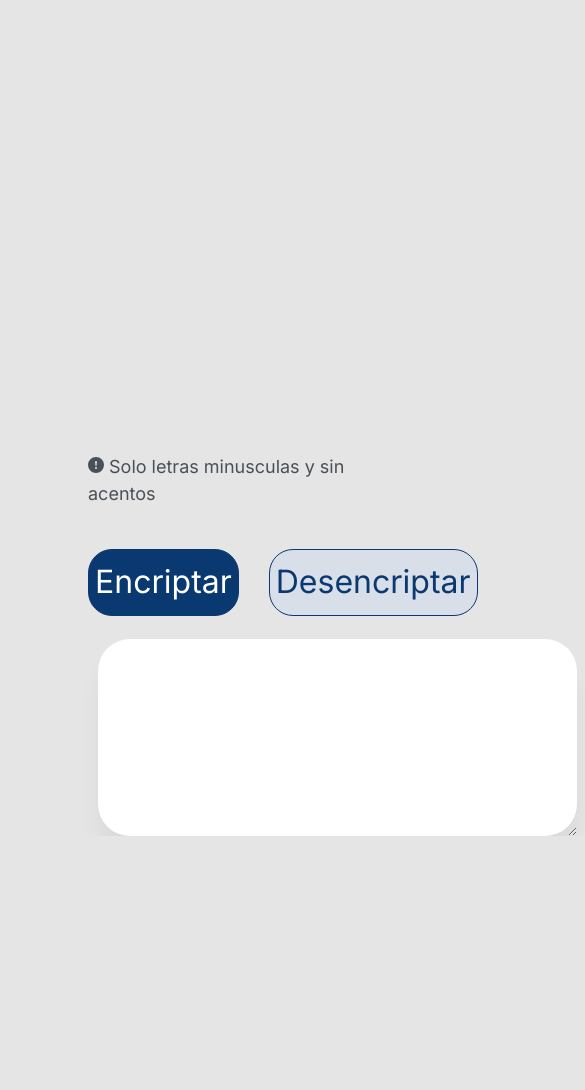
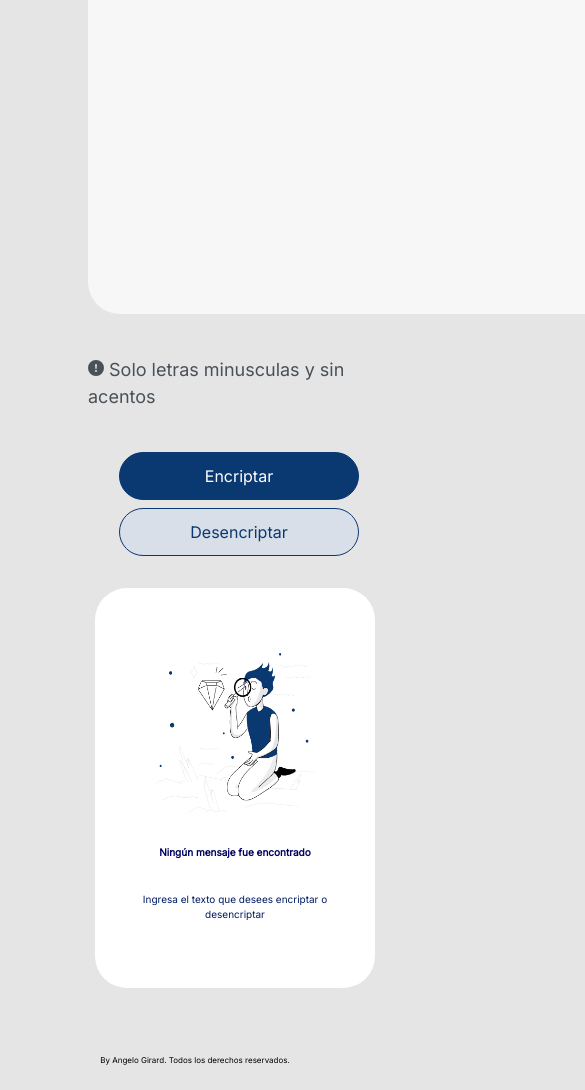
Before and after one commit to AGirard01/Encriptador, a plain HTML site: page index.html in a window 390 px wide. Shown: the part 232-1322 px from the top of the page, 585 px wide, since content can reach past the window. Before the commit the page ends 1068 px from the top, so only its background shows below. Drawn offline with Linux system fonts and the light colour scheme.

Commit message:
visualizacion de desktop

```diff
--- a/index.html
+++ b/index.html
@@ -4,19 +4,20 @@
     <meta charset="UTF-8">
     <meta http-equiv="X-UA-Compatible" content="IE=edge">
     <meta name="viewport" content="width=device-width, initial-scale=1.0">
-    <link rel="stylesheet" href="/Encriptador/style.css">
+    <link rel="stylesheet" href="./style.css">
     <link rel="preconnect" href="https://fonts.googleapis.com">
     <link rel="preconnect" href="https://fonts.gstatic.com" crossorigin>
     <link href="https://fonts.googleapis.com/css2?family=Inter&display=swap" rel="stylesheet">
     <title>Encriptador</title>
 </head>
 <body>
+    <div id="contenido">
         <header>
-        <img class="logo" src="/Encriptador/imagenes/Frame 6.png" alt="logo de alura">
+            <img class="logo" src="./imagenes/Frame 6.png" alt="logo de alura">
         </header>
         <main>
-        <section>
-            <textarea class="text-area" cols="30" rows="10" placeholder="Ingrese el texto aqui" input type="text" pattern="[a-z]"></textarea>
+            <section class="contenedor-entrada">
+                <textarea class="text-area" placeholder="Ingrese el texto aqui" maxlength="400" input type="text" pattern="[a-z]"></textarea>
                 <div>
                     <h6 class="informacion"><svg xmlns="http://www.w3.org/2000/svg" width="16" height="16" fill="currentColor" class="bi bi-exclamation-circle-fill" viewBox="0 0 16 16">
                         <path d="M16 8A8 8 0 1 1 0 8a8 8 0 0 1 16 0zM8 4a.905.905 0 0 0-.9.995l.35 3.507a.552.552 0 0 0 1.1 0l.35-3.507A.905.905 0 0 0 8 4zm.002 6a1 1 0 1 0 0 2 1 1 0 0 0 0-2z"/>
@@ -27,13 +28,22 @@
                     <button class="btn-desencriptar" onclick="btnDesencriptar()">Desencriptar</button>
                 </div>
             </section>
-        <section>
-            <textarea class="mensaje" cols="20" rows="10" input readonly></textarea>
+            <section class="contenedor-salida">
+                <div class="campo-salida">
+                    <img class="ilustracion" src="./imagenes/Muñeco.png" alt="">
+                    <p>Ningún mensaje fue encontrado</p>
+                    <p>Ingresa el texto que desees encriptar o desencriptar</p>
+                </div>
                 <div>
+                    <textarea class="mensaje" input readonly></textarea>
                     <button class="copiar" onclick="copyContent()">Copiar</button>
                 </div>
             </section>
         </main>
+        <footer>
+            <p class="footer">By Angelo Girard. Todos los derechos reservados.</p>
+        </footer>
+    </div>
 <script src="/script.js"></script>
 </body>
 </html>
--- a/script.js
+++ b/script.js
@@ -1,5 +1,7 @@
 const textArea = document.querySelector(".text-area");
 const mensaje = document.querySelector(".mensaje");
+const campoSalida = document.querySelector(".campo-salida");
+const btnCopiar = document.querySelector(".copiar");
 
 //La letra "e" es convertida para "enter"
 //La letra "i" es convertida para "imes"
@@ -10,8 +12,11 @@ const mensaje = document.querySelector(".mensaje");
 function btnEncriptar(){
     const textoEncriptado = encriptar(textArea.value)
     mensaje.value = textoEncriptado
+    console.log(textoEncriptado);
     textArea.value = "";
-    mensaje.style.backgroundImage = "none"
+    campoSalida.style.display = "none"
+    btnCopiar.style.display = "block"
+    mensaje.style.display = "block"
 }
 
 function encriptar(stringEncriptada) {
--- a/style.css
+++ b/style.css
@@ -5,6 +5,13 @@
     font-size: 32px;
     line-height: 150%;
 }
+
+#contenido {
+    max-width: 1024px;
+    margin: 0 auto;
+}
+
+/*CONTENEDOR DE ENTRADA*/
 
 .logo{
     padding-top: 10px;
@@ -14,73 +21,144 @@
 
 main{
     display: flex;
+    justify-content: space-between;
+    gap: 40px;
     margin-bottom: 50px;
     margin-left: 80px;
+}
+
+.contenedor-entrada {
+    display: flex;
+    flex-direction: column;
 }
 
 .text-area{
     border: none;
     color: #0A3871;
-    margin-top: 90px;
     text-transform: lowercase;
+    width: 580px;
+    height: 320px;
+    padding: 30px;
+    border-radius: 32px;
+    background-color: rgba(255, 255, 255, 0.7);
+    resize: none;
+    margin-top: 48px;
+    font-family: 'Inter', sans-serif;
+    font-size: 16px;
+    color: #00045F;
 }
-::placeholder{color: #0A3871; }
+::placeholder{
+    font-family: 'Inter', sans-serif;
+    font-size: 16px;
+    color: #0A3871;
+}
 .text-area:focus{
     outline: none;
 }
 
+.ilustracion {
+    width: 280px;
+    height: 280px;
+    background: white;
+}
+
+/*CONTENEDOR DE SALIDA*/
+
+.contenedor-salida {
+    display: flex;
+    justify-content: center;
+    flex-direction: column;
+    width: 240px;
+    height: 540px;
+    border-radius: 32px;
+    background-color: white;
+    padding: 30px;
+}
+
 .mensaje{
+    /*background: white;*/
+    /*background-image: url(/imagenes/Muñeco.png);
+    background-repeat: no-repeat;
+    background-position: center;*/
+    display: none;
+    height: 480px;
+    resize: none;
     background: white;
-    background-image: url(/imagenes/Muñeco.png);
-    background-repeat: no-repeat;
-    background-position: center;
     border: none;
-    border-radius: 24px;
+    padding: 0;
+    font-family: 'Inter', sans-serif;
+    font-size: 16px;
     color: #0A3871;
-    margin-left: 98px;
-    margin-top: 20px;
-    padding-left: 20px;
-    position: fixed;
+    /*padding-left: 20px;
+    position: fixed;*/
+    position: absolute;
+    top: 100px;
 }
 .mensaje:focus{
     outline: none;
 }
 
+.campo-salida {
+    display: flex;
+    flex-direction: column;
+    align-items:center;
+    gap: 48px;
+    background: white;
+}
+
+.campo-salida p {
+    /*font-size: 12px;*/
+    font-size: 12px;
+    text-align: center;
+    margin: 0;
+    background: white;
+}
+
+.campo-salida p:nth-child(2){
+    font-weight: bold;
+    color: #00045F;
+}
+
+.campo-salida p:nth-child(3){
+    color: #001C64;
+}
+
+
+/*BOTONES*/
+
 .botones{
-    display: flex;
-    margin-top: 18px;
+    margin-left: 8px;
+}
+
+button {
+    width: 240px;
+    height: 48px;
+    font-size: 16px;
+    border: none;
+    border-radius: 24px;
+    cursor: pointer;
 }
 
 .btn-desencriptar{
     background-color: #D8DFE8;
     border: 1px solid #0A3871;
-    border-radius: 24px;
     color: #0A3871;
-    cursor: pointer;
-    height: 67px;
-    margin-left: 30px;
-    width: 328px;
 }
 
 .btn-encriptar{
     background-color: #0A3871;
     border: 1px solid #0A3871;
-    border-radius: 24px;
     color: white;
-    cursor: pointer;
-    height: 67px;
-    width: 328px;
+    margin-right: 20px;
 }
 
 .copiar{
+    display: none;
+    color: #0A3871;
     border: 1px solid #0A3871;
-    border-radius: 24px;
-    color: #0A3871;
-    cursor: pointer;
-    height: 67px;
-    margin-left: 240px;
-    margin-top: 530px;
-    position: fixed;
+    position:absolute;
+    bottom: 166px;
+    right: 350px;
 }
 
 .informacion{
@@ -88,39 +166,92 @@ main{
     font-size: 18px;
 }
 
-@media screen and (max-width:768px){
-    main{
-        display: block;
+/*FOOTER*/
+
+.footer {
+    text-align: center;
+    font-size: 12px;
+    padding: 16px 0;
+    margin: 0;
+}
+
+@media (max-width: 478px) {
+    /*HEADER*/
+    .logo {
+        display: flex;
+        justify-content: center;
+        width: 240px;
+        margin-top: 12px;
+    }
+    .logo img {
+        width: 28px;
+        height: 35px;
     }
 
-    .mensaje{
+    /*CONTENEDOR ENTRADA*/
+    main {
+        flex-direction: column;
+        gap: 32px;
+    }
+
+    .mensaje {
+        width: 220px;
+        height: 340px;
+        align-self: center;
+        padding: 20px;
+        font-size: 12px;
+        margin-top: 0;
+    }
+
+    ::placeholder {
+        font-size: 12px;
+    }
+
+    .advertencia {
+        font-size: 8px;
+        text-align: center;
+    }
+
+    /*BOTONES*/
+    .botones {
         display: flex;
         flex-direction: column;
-        align-items: flex-start;
-        padding: 32px;
-        gap: 32px;
-
-        position: absolute;
-        width: auto;
-        height: 133px;
-        left: 0px;
-        top: 851px;
-
-        /* White */
-
-        background: #FFFFFF;
-        /* shadow */
-
-        box-shadow: 0px 24px 32px -8px rgba(0, 0, 0, 0.08);
-        border-radius: 32px;
-
+        align-items: center;
     }
 
-    .mensaje::before {
-        content: "Ningun mensaje fue encontrado";
-      }
+    .btn-encriptar {
+        margin-right: 0px;
+        margin-bottom: 8px;
+    }
 
-      .copiar{
-        display: none;
+    /*CONTENEDOR SALIDA*/
+
+    .contenedor-salida {
+        width: 240px;
+        height: 360px;
+        padding: 20px;
+        align-self: center;
+    }
+
+    .ilustracion {
+        width: 160px;
+        height: 160px;
+    }
+
+    .campo-salida {
+        gap: 32px;
+    }
+
+    .campo-salida p {
+        font-size: 10px;
+        margin: 0;
+    }
+
+    /*FOOTER*/
+
+    .footer {
+        font-size: 8px;
+        padding: 16px 0;
+        margin: 0;
     }
 }
```
Lines whose indentation alone changed are shown as unchanged.
